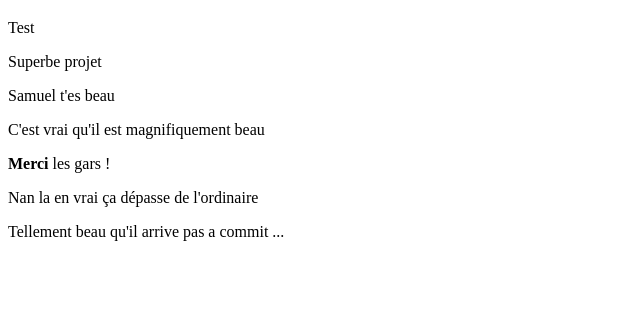
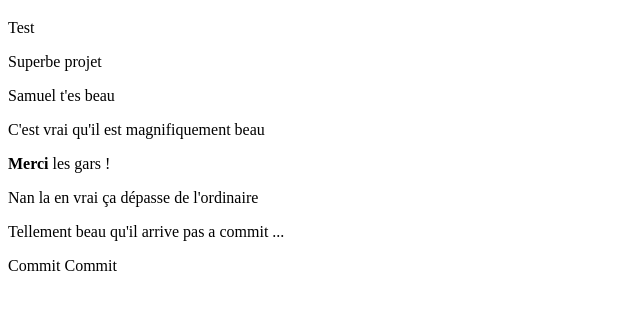
Before and after one commit to ThoomassB/ThMaSa, a plain HTML site: page index.html in a window 1280 px wide. Shown: the part 61-370 px from the top of the page, without its empty margins (0-640 px from the left). Drawn offline with Linux system fonts and the light colour scheme.

Commit message:
Modif #2

```diff
--- a/index.html
+++ b/index.html
@@ -17,6 +17,7 @@
         <p><strong>Merci</strong> les gars !</p>
         <p>Nan la en vrai ça dépasse de l'ordinaire</p>
         <p>Tellement beau qu'il arrive pas a commit ...</p>
+        <p> Commit Commit</p>
     </div>
 <div>
 
```
